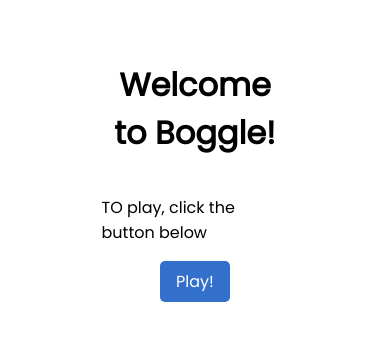
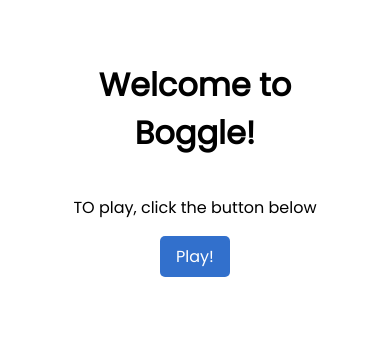
Before and after one commit to john-tettis/flask-boggle, a Flask app: page / in a window 390 px wide. Shown: the top 341 px of the page. Run offline with Flask 2, Linux system fonts and the light colour scheme; parts of the project's set-up code (start-up, migrations or seed data) failed here and were passed over.

Commit message:
added some responsiveness

```diff
--- a/app.py
+++ b/app.py
@@ -13,18 +13,23 @@ toolbar = DebugToolbarExtension(app)
 
 @app.route('/')
 def home():
+    """Renders the home page template"""
     return render_template('home.html')
+
 @app.route('/play')
 def display_game_board():
+    """Creates game board, passes it into the session, retrieves games played, and renders the html with a leaderboard and a game board"""
     board = boggle_game.make_board()
     session['board']=board
     scores = session.get('games',[])
+    plays = len(scores)
     scores = score_truncate(scores,5)
     print('board', file=sys.stdout)
-    return render_template("boggle.html", board=board, scores=scores)
+    return render_template("boggle.html", board=board, scores=scores,nplays=plays)
 
 @app.route('/guess',methods=['POST'])
 def register_guess():
+    """handles a guess from axios request, returns whether or not the word is valid - ok, not-a-word, not-on-board, empty"""
     guess = request.json.get('guess')
     if not guess: return jsonify({'result':'empty'})
 
@@ -33,6 +38,7 @@ def register_guess():
 
 @app.route('/game/data', methods=['POST'])
 def score_keeper():
+    """Handles end-of-game score submission """
     score = request.json['score']
     games = session.get('games',default = [])
     games.append(score)
@@ -41,6 +47,7 @@ def score_keeper():
     return jsonify(games)
 
 def score_truncate(scores,length):
+    """takes an array and a length, sorts the array highest to lowest, then truncates it to length"""
     scores.sort(reverse=True)
     if len(scores)>length:
         del scores[length:]
--- a/static/stylesheets/app.css
+++ b/static/stylesheets/app.css
@@ -26,8 +26,26 @@ table td:after, table td:before {
   padding-bottom: calc(50% - 0.6em);
 }
 
+@media only screen and (max-width: 800px) {
+  .container {
+    width: 100%;
+  }
+  .container.small {
+    display: none;
+  }
+  body {
+    -webkit-box-orient: vertical;
+    -webkit-box-direction: normal;
+        -ms-flex-direction: column;
+            flex-direction: column;
+  }
+  .game-container {
+    width: 100%;
+  }
+}
+
 .game-container {
-  width: 70%;
+  width: 40%;
 }
 
 h1 {
@@ -35,7 +53,6 @@ h1 {
 }
 
 .container {
-  width: 50%;
   padding: 2em;
   display: -webkit-box;
   display: -ms-flexbox;
@@ -49,6 +66,14 @@ h1 {
           align-items: center;
   -ms-flex-pack: distribute;
       justify-content: space-around;
+}
+
+.container.big {
+  width: 70%;
+}
+
+.container:small {
+  width: 30%;
 }
 
 body {
--- a/static/stylesheets/app.scss
+++ b/static/stylesheets/app.scss
@@ -27,15 +27,34 @@ table{
         }
     }
 }
+@media only screen and (max-width:800px){
+    .container{
+        width:100%;
+        &.small{
+            display:none
+        }
+    }
+    body{
+        flex-direction: column;
+    }
+    .game-container{
+        width:100%;
+    }
+}
 .game-container{
-    width:70%;
+    width:40%;
 
 }
 h1{
     text-align:center;
 }
 .container{
-width:50%;
+    &.big{
+        width:70%
+    }
+    &:small{
+        width:30%
+    }
 padding:2em;
 display:flex;
 flex-direction:column;
```
Also changed, not shown: templates/boggle.html (+3 -4 lines), 1 other file.
